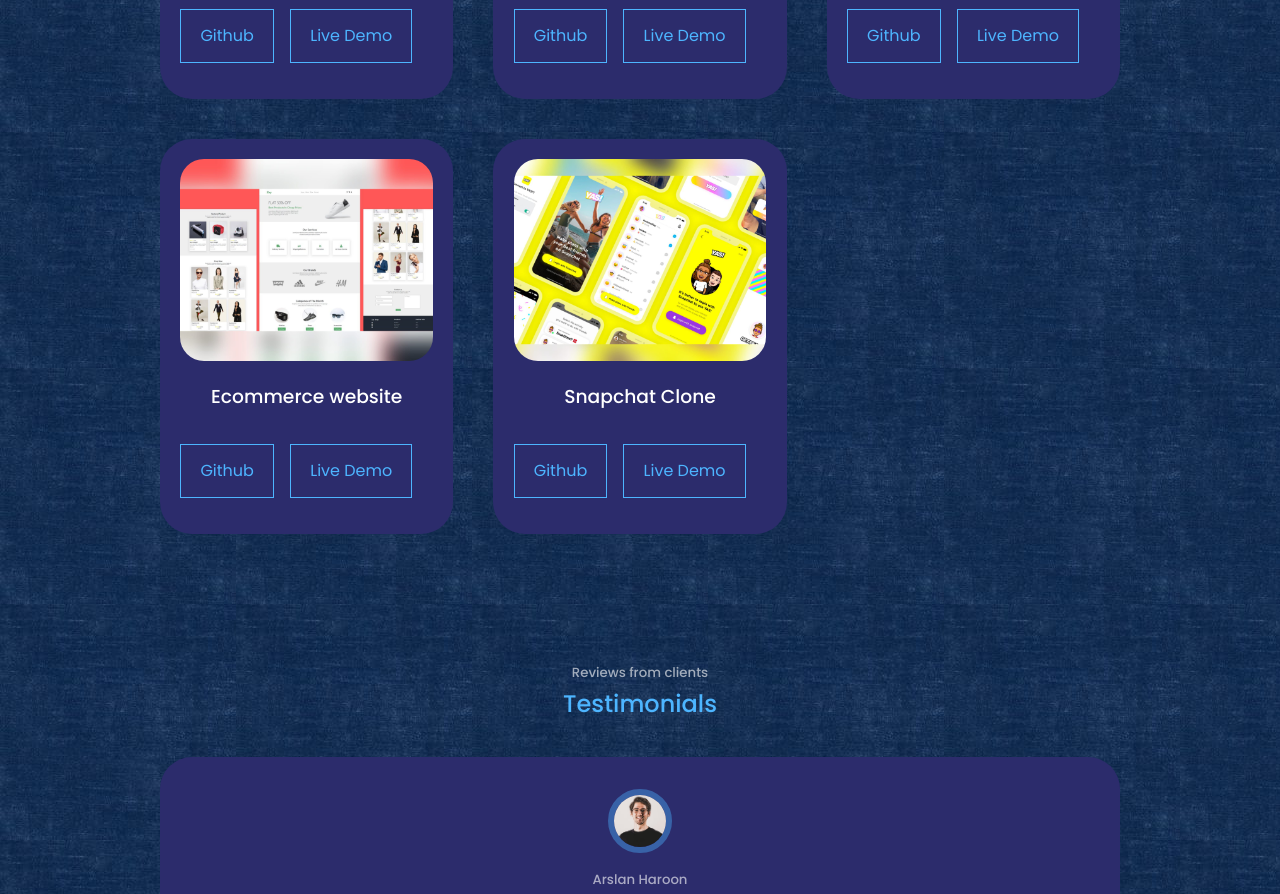
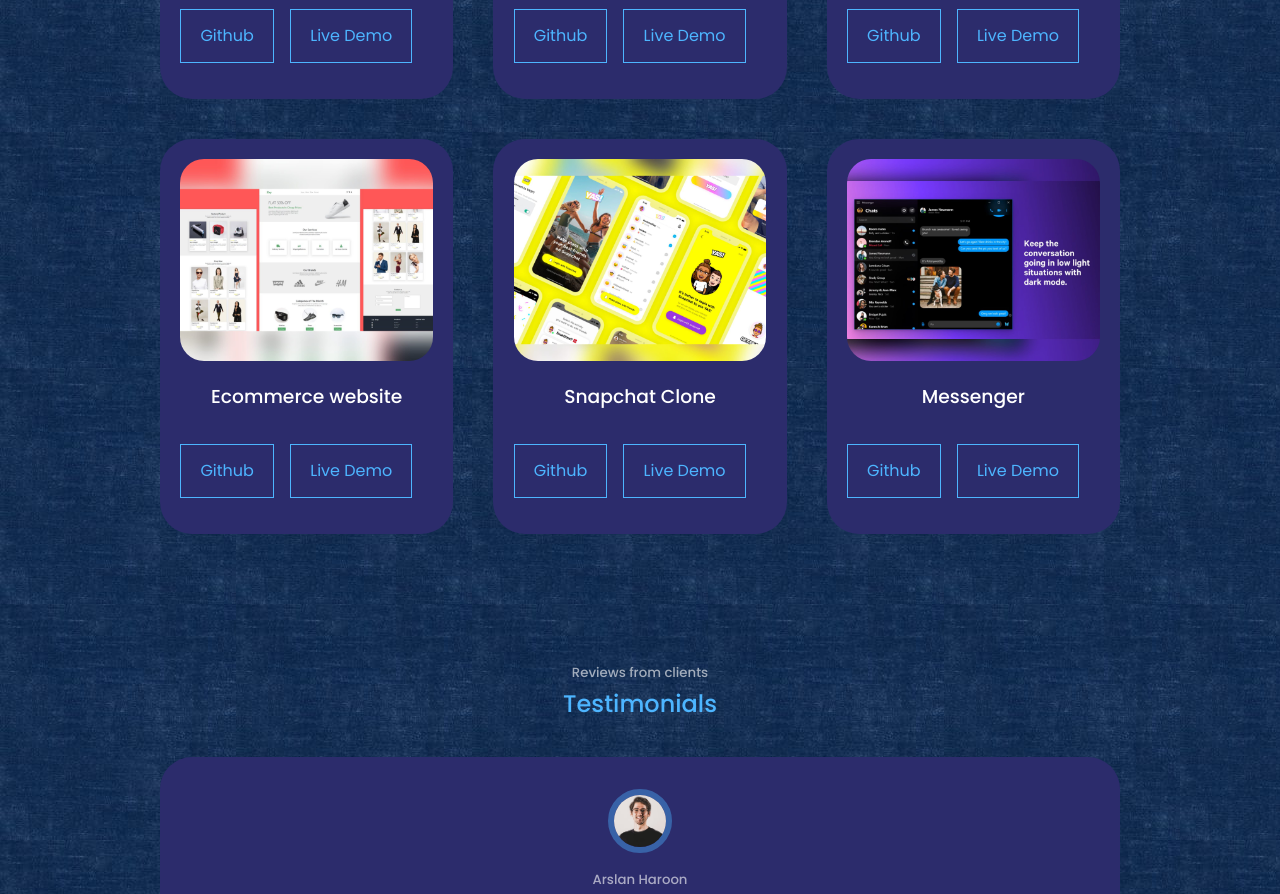
Before and after one commit to ShafiaAnsar/My-Portfolio, a React (Create React App) app: page / in a window 1280 px wide. Shown: the part 3880-4774 px from the top of the page. Built offline with nearby package versions, Linux system fonts and the light colour scheme.

Commit message:
Messenger

```diff
--- a/src/components/portfolio/Portfolio.jsx
+++ b/src/components/portfolio/Portfolio.jsx
@@ -8,6 +8,7 @@
 import IMG6 from '../../assets/portfolio6.jpeg'
 import IMG7 from '../../assets/portfolio7.jpeg'
 import IMG8 from '../../assets/portfolio8.jpeg'
+import IMG9 from '../../assets/portfolio9.jpeg'
 const data =[{
   id :1,
   image :IMG1,
@@ -60,7 +61,14 @@
   title:'Snapchat Clone ',
   github:'https://github.com/ShafiaAnsar/Snapchat-clone',
   demo:'https://snapchat-clone-86d6e.web.app//'
-}]
+},
+{
+  id :9,
+  image :IMG9,
+  title:'Messenger',
+  github:' https://github.com/ShafiaAnsar/Messenger',
+  demo:'https://messenger-b064a.web.app/'
+},]
 function Portfolio() {
   return (
     <section id='portfolio'>
```
Also changed, not shown: src/assets/portfolio9.jpeg (added).
